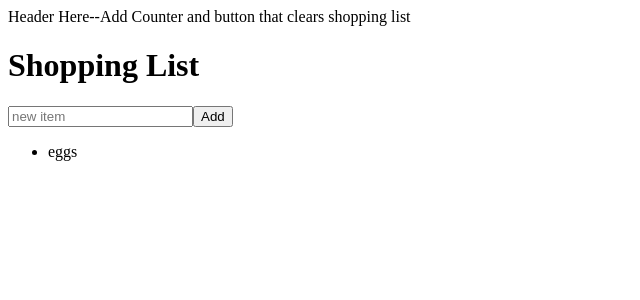
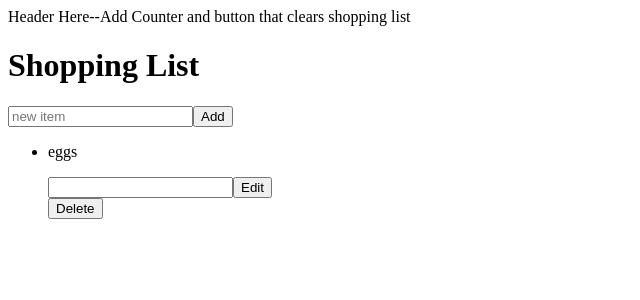
Before and after one commit to KamieShort/shopping-list-react, a React app: page / in a window 1280 px wide. Shown: the top 300 px of the page, without its empty margins (0-640 px from the left). Built offline with nearby package versions, Linux system fonts and the light colour scheme.

Commit message:
user can delete item from page

```diff
--- /dev/null
+++ b/src/components/Edit.jsx
@@ -0,0 +1,17 @@
+import React from 'react';
+
+export default function Edit({ item, edit }) {
+  return (
+    <div>
+      <form>
+        <input
+          value={item}
+          onChange={(e) => {
+            edit({ ...item, text: e.target.value });
+          }}
+        />
+        <button onChange={edit}>Edit</button>
+      </form>
+    </div>
+  );
+}
--- a/src/views/ShoppingList.jsx
+++ b/src/views/ShoppingList.jsx
@@ -1,18 +1,24 @@
 import { useReducer, useState } from 'react';
 import React from 'react';
+
+import Edit from '../components/Edit';
 
 const initialState = [{ id: 0, text: 'eggs', done: false }];
 
 const reducer = (state, action) => {
   switch (action.type) {
     case 'ADD_ITEM': {
-      const newState = [
+      const addItem = [
         { id: state.length, text: action.payload.text, done: false },
         ...state,
       ];
-      console.log(newState);
-      return newState;
+
+      return addItem;
     }
+
+    case 'DELETE_ITEM':
+      return state.filter((item) => item.id !== action.payload.id);
+
     default:
       throw new Error('not supported');
   }
@@ -26,6 +32,10 @@ export default function ShoppingList() {
     e.preventDefault();
     dispatch({ type: 'ADD_ITEM', payload: { text: newItem } });
     setNewItem('');
+  };
+
+  const handleDelete = (id) => {
+    dispatch({ type: 'DELETE_ITEM', payload: { id: id } });
   };
 
   return (
@@ -46,6 +56,8 @@ export default function ShoppingList() {
         {items.map((item) => (
           <li key={item.id}>
             <p>{item.text}</p>
+            <Edit />
+            <button onClick={() => handleDelete(item.id)}>Delete</button>
           </li>
         ))}
       </ul>
```
Also changed, not shown: 1 other file (tests, documents, lock files or other folders).
